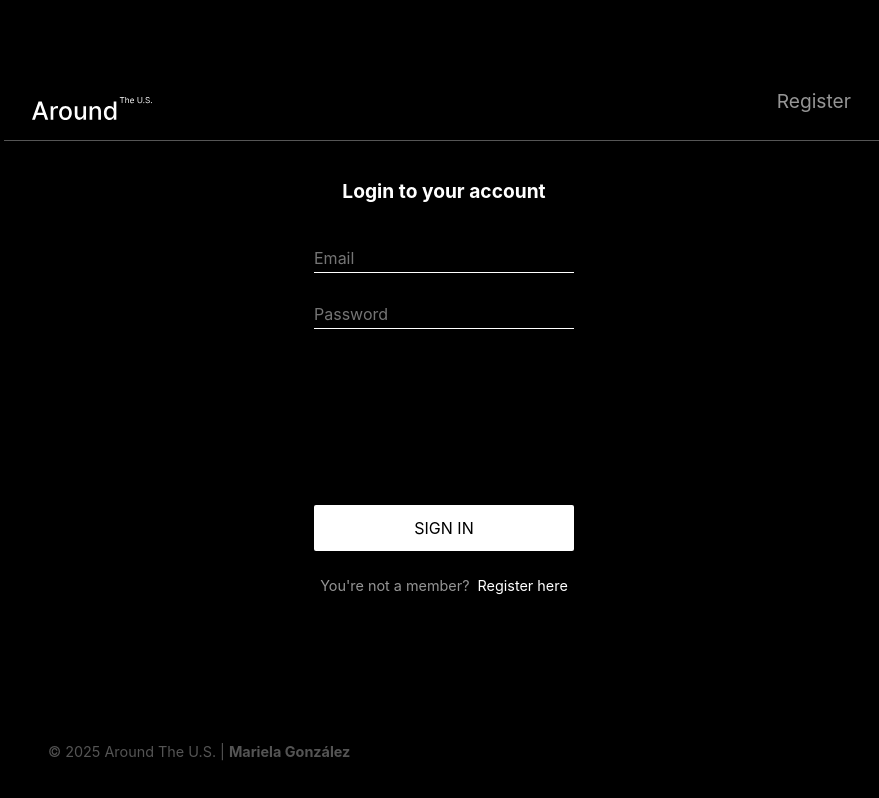
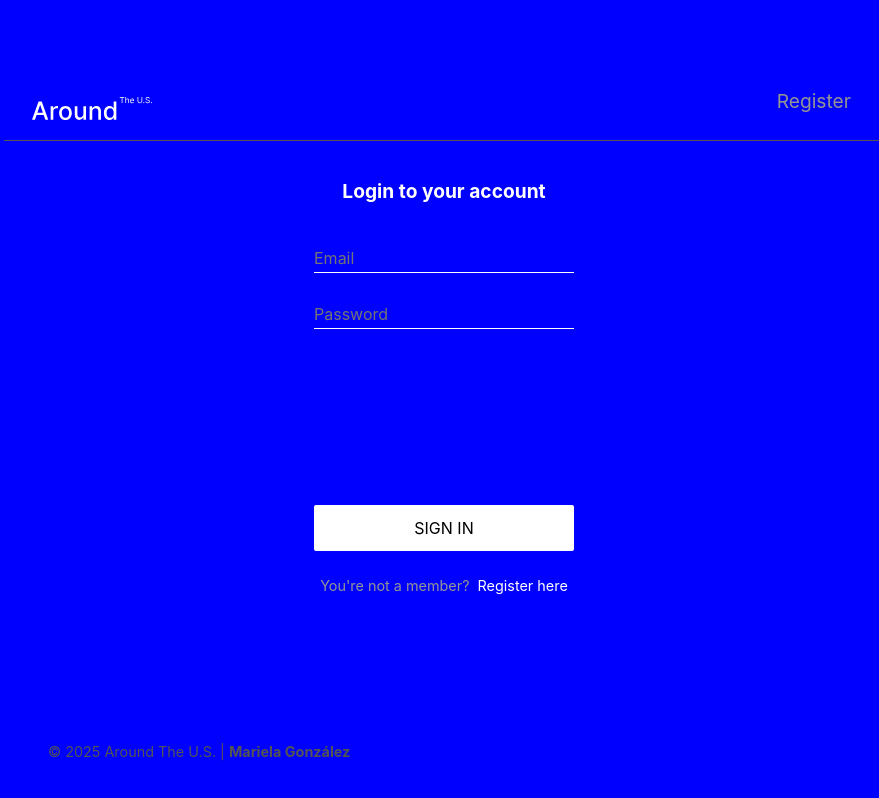
Before and after one commit to mmgonnar/web_project_api_full, a React (Vite) app in the folder frontend/: page /signin in a window 1280 px wide. Shown: the top 798 px of the page, without its empty margins (196-1075 px from the left). Built offline with nearby package versions, Linux system fonts and the light colour scheme; a web font is replaced by a local one.

Commit message:
Changed background

```diff
--- a/frontend/src/components/App.jsx
+++ b/frontend/src/components/App.jsx
@@ -115,7 +115,7 @@ function App() {
       console.error("Error handling like:", error);
     }
   };
-
+  //TODO
   // const fetchUserEmail = async () => {
   //   try {
   //     const data = await auth.getUserEmail();
@@ -246,7 +246,7 @@ function App() {
       setIsSuccess(false);
       return setErrorMessage("Passwords do not match!");
     }
-    // -----> Password validation pattern
+    // * -----> Password validation pattern
     // if (!passwordPattern.test(password)) {
     //   setIsOpen(true);
     //   setIsSuccess(false);
@@ -255,7 +255,7 @@ function App() {
     //   );
     // }
 
-    //-----> Try this later
+    //* -----> Try this later
     //tryCatch(auth.register, "");
 
     try {
--- a/frontend/src/index.css
+++ b/frontend/src/index.css
@@ -41,7 +41,7 @@ body {
   font-size: 16px;
   /* font-size: 62.5%; */
   line-height: 1.5;
-  background-color: #000;
+  background-color: blue;
   color: #fff;
   display: flex;
   flex-direction: column;
```
